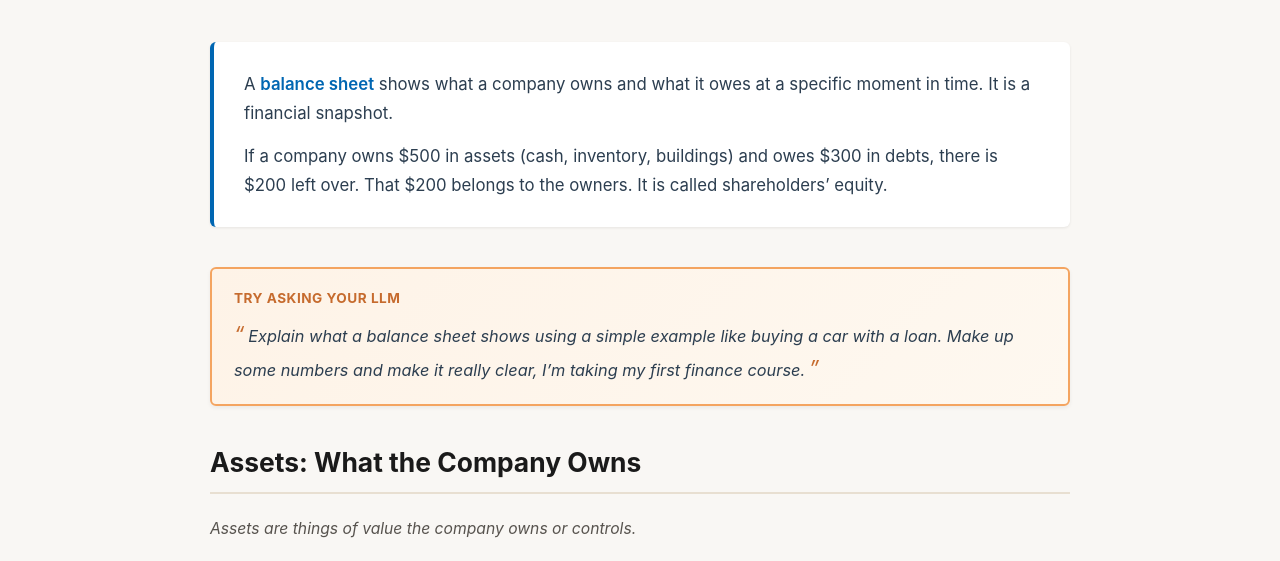
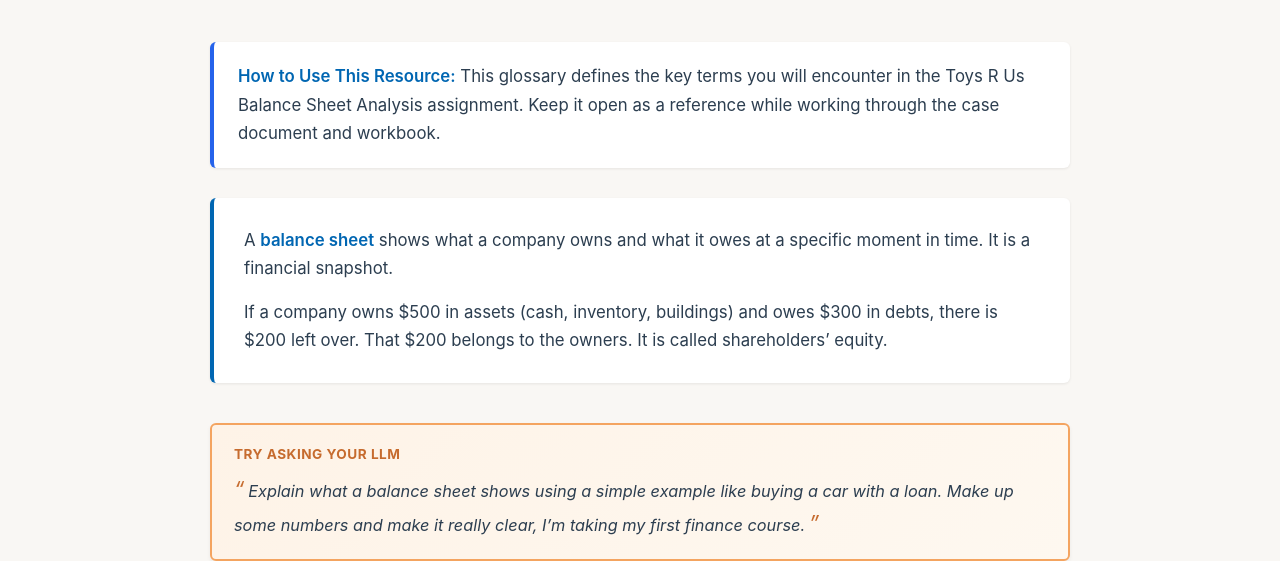
Before and after one commit to swachtel-dev/finan-i-balance-glossary, a plain HTML site: page index.html in a window 1280 px wide. Shown: the part 186-747 px from the top of the page. Drawn offline with Linux system fonts and the light colour scheme.

Commit message:
Add 'How to Use This Resource' intro

```diff
--- a/index.html
+++ b/index.html
@@ -392,11 +392,15 @@
             <div class="subtitle">Essential terms for understanding what companies own and owe</div>
         </header>
 
+    <div class="intro" style="background:#ffffff;padding:20px 24px;border-radius:6px;margin-bottom:30px;border-left:4px solid #2563eb;">
+        <p><strong>How to Use This Resource:</strong> This glossary defines the key terms you will encounter in the Toys R Us Balance Sheet Analysis assignment. Keep it open as a reference while working through the case document and workbook.</p>
+    </div>
         <section aria-label="Introduction">
             <div class="intro">
                 <p>A <strong>balance sheet</strong> shows what a company owns and what it owes at a specific moment in time. It is a financial snapshot.</p>
                 <p>If a company owns $500 in assets (cash, inventory, buildings) and owes $300 in debts, there is $200 left over. That $200 belongs to the owners. It is called shareholders&#8217; equity.</p>
             </div>
+
         </section>
 
         <section aria-label="LLM prompt for balance sheet basics">
```
